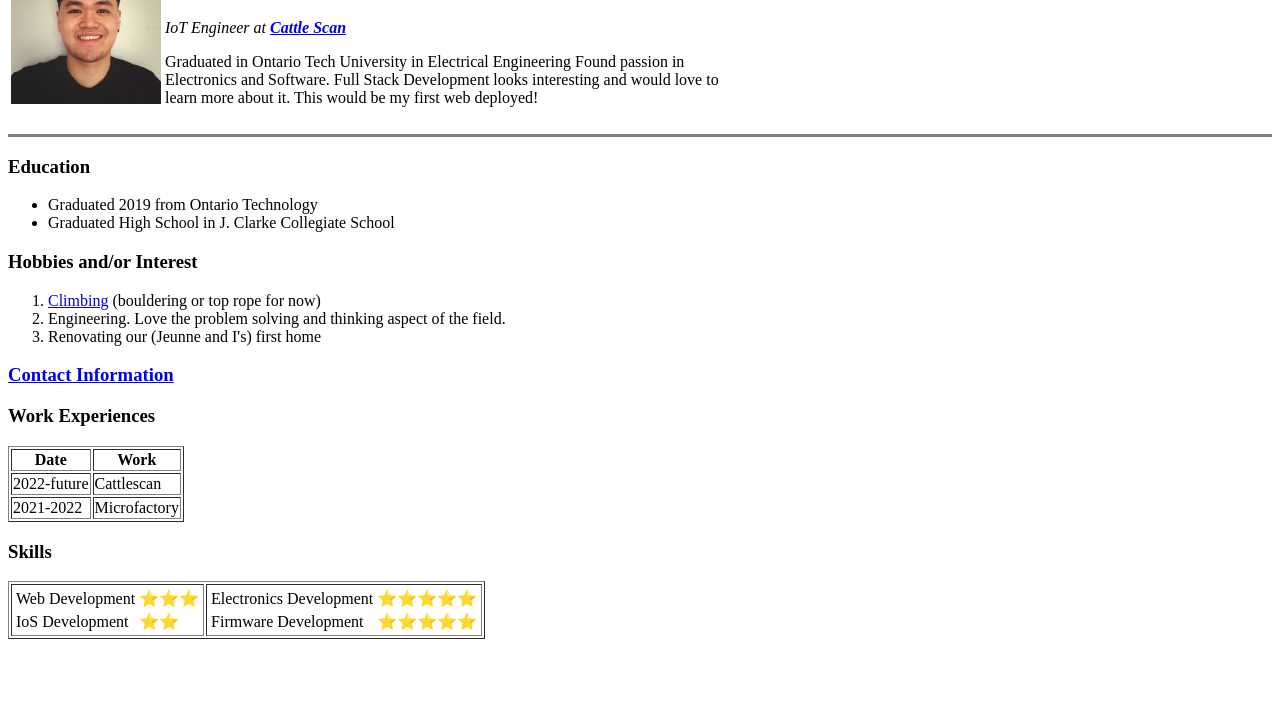
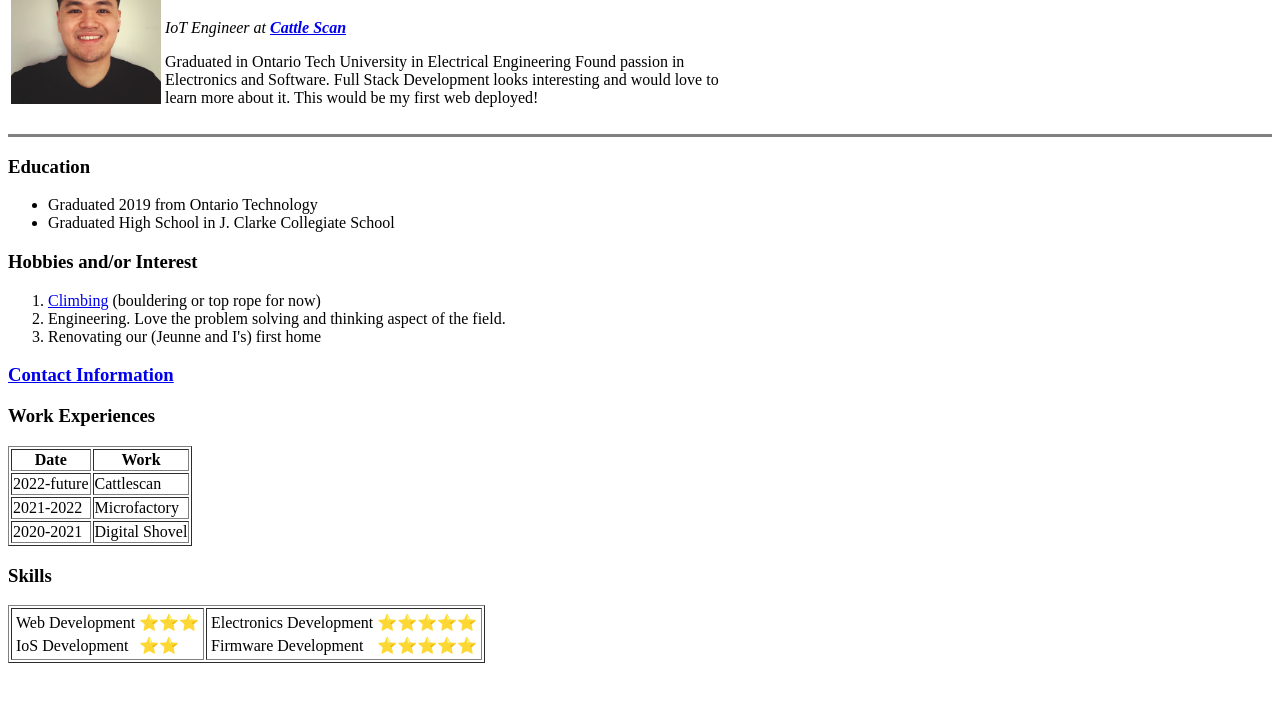
Before and after one commit to christianperez1508/cv, a plain HTML site: page index.html in a window 1280 px wide. Shown: the part 72-774 px from the top of the page. Drawn offline with Linux system fonts and the light colour scheme.

Commit message:
Added 1 more work experience

```diff
--- a/index.html
+++ b/index.html
@@ -56,6 +56,10 @@
                 <td>2021-2022</td>
                 <td>Microfactory</td>
             </tr>
+            <tr>
+                <td>2020-2021</td>
+                <td>Digital Shovel</td>
+            </tr>
         </table>
         <h3>Skills</h3>
         <table border="1">
```
